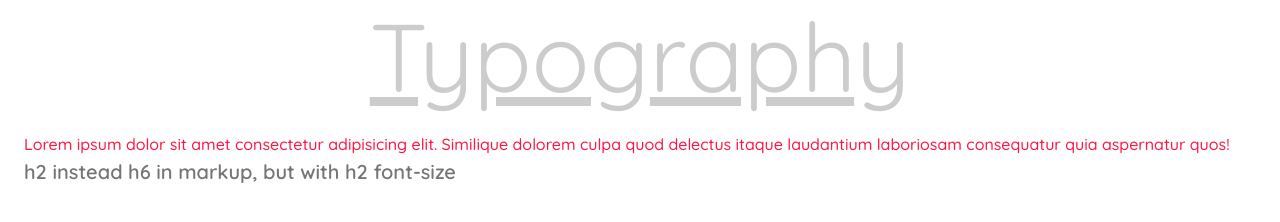
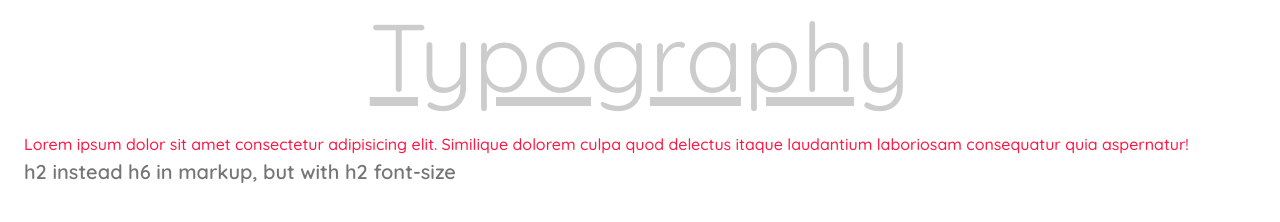
Before and after one commit to itstoreall/mui, a React (Create React App) app: page /text in a window 1280 px wide. Shown: the top 222 px of the page. Built offline with nearby package versions, Linux system fonts and the light colour scheme.

Commit message:
adds some unimportent changes

```diff
--- a/src/pages/Text.js
+++ b/src/pages/Text.js
@@ -25,7 +25,7 @@ export default function Text() {
       <Typography noWrap color='secondary'>
         Lorem ipsum dolor sit amet consectetur adipisicing elit. Similique
         dolorem culpa quod delectus itaque laudantium laboriosam consequatur
-        quia aspernatur quos!
+        quia aspernatur!
       </Typography>
 
       <Typography
```
